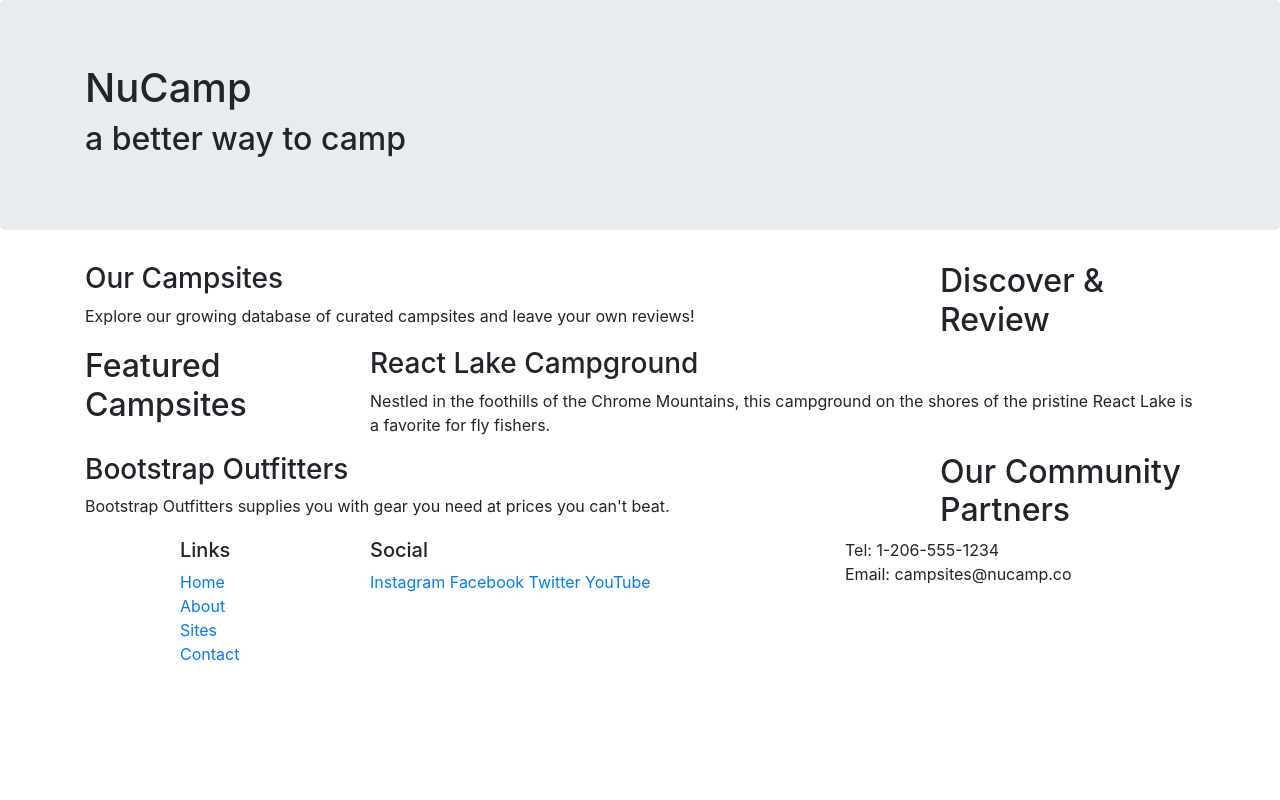
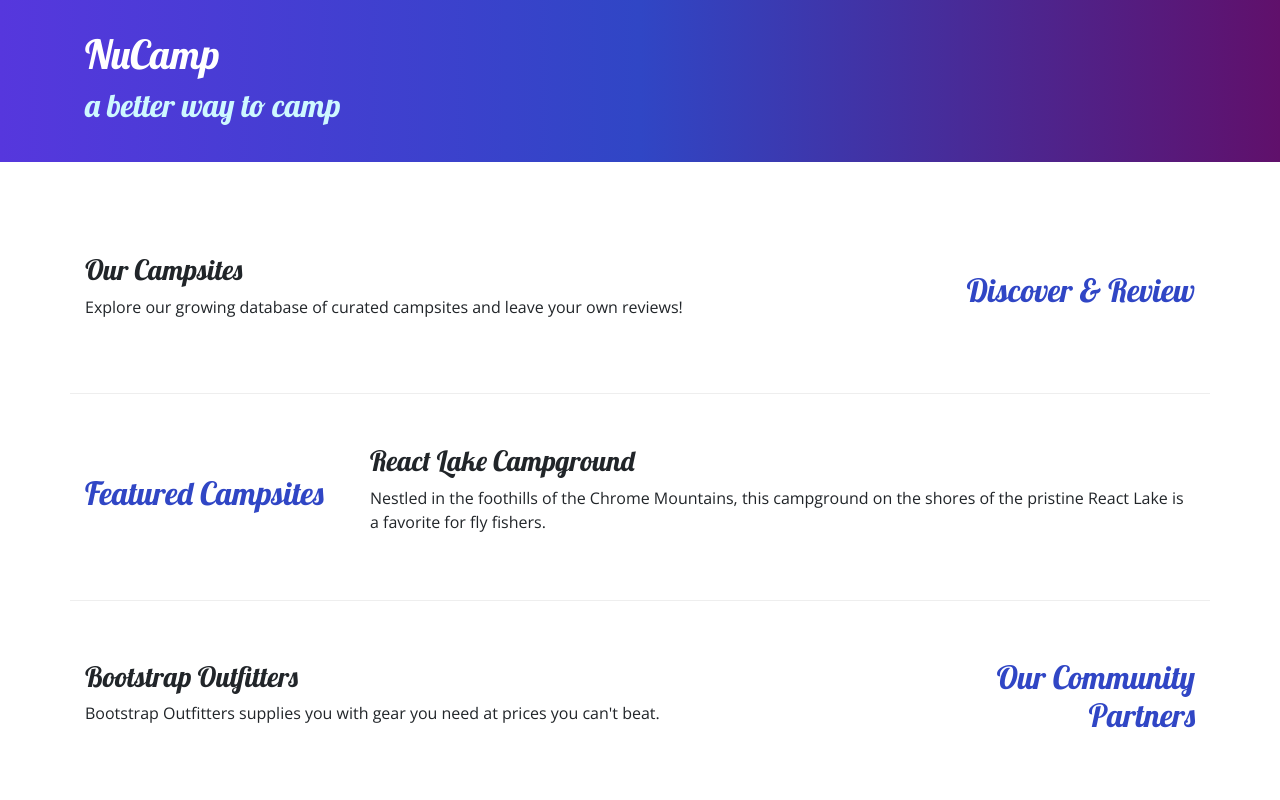
Before and after one commit to PaulyDigital22/nucampsite, a website: page index.html in a window 1280 px wide. Shown: the top 800 px of the page. Drawn offline with nearby package versions, Linux system fonts and the light colour scheme.

Commit message:
Adding Custom Styles

```diff
--- /dev/null
+++ b/css/styles.css
@@ -0,0 +1,32 @@
+body {
+    font-family: "Open Sans", sans-serif;
+}
+
+h1, h2, h3 {
+    font-family: "Lobster", cursive;
+}
+
+h2 {
+    color: #3046c5
+}
+
+header h2 {
+    color: #cef8ff;
+}
+
+footer {
+    background-image: linear-gradient(#cef8ff, white);
+    padding: 20px 0;
+}
+
+.jumbotron {
+    padding: 30px;
+    background-image: linear-gradient(to right, #5637dd, #3046c5, #60106b);
+    color: white;
+}
+
+.row-content {
+    padding: 50px 0;
+    border-bottom: 1px ridge;
+    min-height: 200px;
+}
--- a/index.html
+++ b/index.html
@@ -9,12 +9,16 @@
     <!-- Bootstrap CSS -->
     <link rel="stylesheet" href="node_modules/bootstrap/dist/css/bootstrap.min.css" />
 
+    <!-- Additional CSS must be placed after Bootstrap CSS -->
+    <link rel="stylesheet" href="https://fonts.googleapis.com/css?family=Lobster|Open+Sans" />
+    <link rel="stylesheet" href="css/styles.css" />
+
     <title>NuCamp: A Better Way To Camp</title>
 </head>
 
 <body>
 
-    <header class="jumbotron">
+    <header class="jumbotron jumbotron-fluid">
         <div class="container">
             <div class="row">
                 <div class="col">
@@ -26,9 +30,9 @@
     </header>
 
     <div class="container">
-        <div class="row">
+        <div class="row row-content align-items-center">
             <div class="col-sm-4 order-sm-last col-md-3">
-                <h2>Discover & Review</h2>
+                <h2 class="text-sm-right">Discover & Review</h2>
             </div>
             <div class="col">
                 <h3>Our Campsites</h3>
@@ -36,7 +40,7 @@
             </div>
         </div>
 
-        <div class="row">
+        <div class="row row-content align-items-center">
             <div class="col-sm-4 col-md-3">
                 <h2>Featured Campsites</h2>
             </div>
@@ -46,9 +50,9 @@
             </div>
         </div>
 
-        <div class="row">
+        <div class="row row-content align-items-center">
             <div class="col-sm-4 order-sm-last col-md-3">
-                <h2>Our Community Partners</h2>
+                <h2 class="text-sm-right">Our Community Partners</h2>
             </div>
             <div class="col">
                 <h3>Bootstrap Outfitters</h3>
@@ -69,14 +73,14 @@
                         <li><a href="#">Contact</a></li>
                     </ul>
                 </div>
-                <div class="col-6 col-sm-5">
+                <div class="col-6 col-sm-5 text-center">
                     <h5>Social</h5>
                     <a href="http://instagram.com/">Instagram</a>
                     <a href="http://facebook.com/">Facebook</a>
                     <a href="http://twitter.com/">Twitter</a>
                     <a href="http://youtube.com/">YouTube</a>
                 </div>
-                <div class="col-sm-4">
+                <div class="col-sm-4 text-center">
                     Tel: 1-206-555-1234<br />
                     Email: campsites@nucamp.co
                 </div>
```
